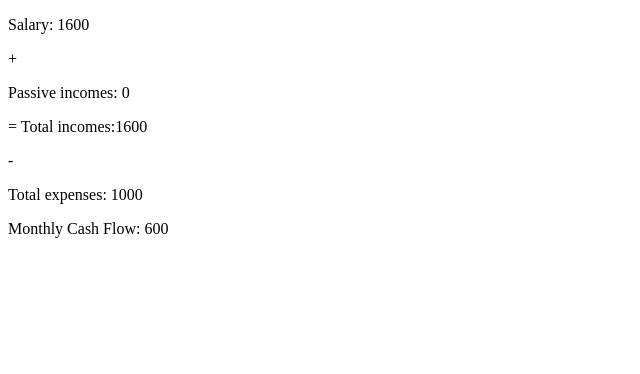
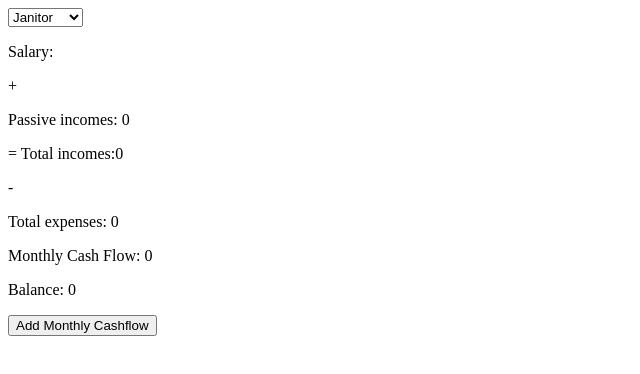
Before and after one commit to thenet84/cashflow-calculator, a Gatsby site: page / in a window 1280 px wide. Shown: the whole page, without its empty margins (0-640 px from the left). Built offline with nearby package versions, Linux system fonts and the light colour scheme; Gatsby itself is replaced by a stand-in of ours.

Commit message:
Add professions selector and monthly cashflow

```diff
--- a/data/professions.json
+++ b/data/professions.json
@@ -23,5 +23,30 @@
             "creditCardDebt": 3000,
             "bankLoan": 0
         }
+    },
+    {
+        "incomes": {
+            "salary": 4600
+        },
+        "expenses": {
+            "taxes": 600,
+            "homeMortagePayment": 300,
+            "schoolLoanPayment": 0,
+            "carLoanPayment": 100,
+            "creditCardPayment": 100,
+            "otherExpenses": 300,
+            "bankLoanPayment": 500,
+            "perChildExpenses": 100
+        },
+        "assets": {
+            "savings": 1000
+        },
+        "liabilities": {
+            "homeMortage": 20000,
+            "schoolLoans": 0,
+            "carLoans": 4000,
+            "creditCardDebt": 3000,
+            "bankLoan": 0
+        }
     }
 ]
--- a/src/components/monthly-cashflow-container.js
+++ b/src/components/monthly-cashflow-container.js
@@ -2,33 +2,19 @@ import React, { useContext } from 'react';
 import { StateContext } from '../providers/state-provider';
 
 const MonthlyCashflow = () => {
-  const { data, setData } = useContext(StateContext);
-  const totalExpenses = Object.values(data.expenses).reduce((total, expense) => total + expense);
-  const totalIncomes = data.incomes.salary + data.incomes.passiveIncomes;
-  console.log('totalExpenses: ', totalExpenses);
+  const { data, addMonthlyCashflow } = useContext(StateContext);
+
   return (
     <div className="wrapper">
-      <p> Salary: {data.incomes.salary} </p>
+      <p> Salary: {data?.incomes?.salary} </p>
       <p> + </p>
-      <p> Passive incomes: {data.incomes?.passiveIncomes} </p>
-      <p> = Total incomes:{totalIncomes} </p>
+      <p> Passive incomes: {data?.totalPassiveIncomes} </p>
+      <p> = Total incomes:{data?.totalIncomes} </p>
       <p> - </p>
-      <p> Total expenses: {totalExpenses} </p>
-      <p> Monthly Cash Flow: {totalIncomes - totalExpenses} </p>
-      {/* <label htmlFor="set-message"> Set new message </label>{' '}
-      <input type="text" id="set-message" placeholder="Message..." />
-      <button
-        onClick={() =>
-          setData({
-            ...data,
-            incomes: {
-              salary: document.getElementById('set-message').value,
-            },
-          })
-        }
-      >
-        Set
-      </button> */}
+      <p> Total expenses: {data?.totalExpenses} </p>
+      <p> Monthly Cash Flow: {data?.monthlyCashflow} </p>
+      <p> Balance: {data?.balance} </p>
+      <button onClick={addMonthlyCashflow}>Add Monthly Cashflow</button>
     </div>
   );
 };
--- /dev/null
+++ b/src/components/select-profession-container.js
@@ -0,0 +1,19 @@
+import React, { useContext } from 'react';
+import { StateContext } from '../providers/state-provider';
+
+const SelectProfession = () => {
+  const { setProfession } = useContext(StateContext);
+  return (
+    <div className="wrapper">
+      <select onChange={e => {
+        e.preventDefault();
+        setProfession(e.target.value)
+      }}>
+        <option value="0">Janitor</option>
+        <option value="1">Manager</option>
+      </select>
+    </div>
+  );
+};
+
+export default SelectProfession;
--- a/src/pages/index.js
+++ b/src/pages/index.js
@@ -1,6 +1,12 @@
 import React from 'react';
 import MonthlyCashflow from '../components/monthly-cashflow-container';
+import SelectProfession from '../components/select-profession-container';
 
 export default function Home() {
-  return <MonthlyCashflow />
+  return (
+    <div>
+      <SelectProfession />
+      <MonthlyCashflow />
+    </div>
+  );
 }
--- a/src/providers/state-provider.js
+++ b/src/providers/state-provider.js
@@ -1,41 +1,49 @@
 import React, { useState } from 'react';
+
+import professions from '../../data/professions.json';
 
 export const StateContext = React.createContext();
 
 export const StateProvider = ({ children }) => {
   const initialState = {
-    incomes: {
-      salary: 1600,
-      passiveIncomes: 0
-    },
-    expenses: {
-      taxes: 300,
-      homeMortagePayment: 200,
-      schoolLoanPayment: 0,
-      carLoanPayment: 100,
-      creditCardPayment: 100,
-      otherExpenses: 300,
-      bankLoanPayment: 0,
-      childExpenses: 0,
-    },
-    assets: {
-      savings: 600,
-    },
-    liabilities: {
-      homeMortage: 20000,
-      schoolLoans: 0,
-      carLoans: 4000,
-      creditCardDebt: 3000,
-      bankLoan: 0,
-    },
+    totalPassiveIncomes: 0,
+    totalIncomes: 0,
+    totalExpenses: 0,
+    monthlyCashflow: 0,
+    balance: 0,
+
   };
   const [data, setData] = useState(initialState);
+
+  const getTotal = object => Object.values(object).reduce((total, value) => total + value, 0);
+
+  const setProfession = professionIndex => {
+    const professionData = professions[professionIndex];
+    const totalIncomes = professionData.incomes.salary;
+    const totalExpenses = getTotal(professionData.expenses)
+    const monthlyCashflow = totalIncomes - totalExpenses;
+
+    setData({
+      ...data,
+      ...professionData,
+      totalIncomes,
+      totalExpenses,
+      monthlyCashflow,
+      balance: professionData.assets.savings + monthlyCashflow,
+    });
+  }
+
+  const addMonthlyCashflow = () => {
+    setData({...data, balance: data.balance + data.monthlyCashflow });
+  }
 
   return (
     <StateContext.Provider
       value={{
         data,
         setData,
+        setProfession,
+        addMonthlyCashflow,
       }}
     >
       {children}
```
